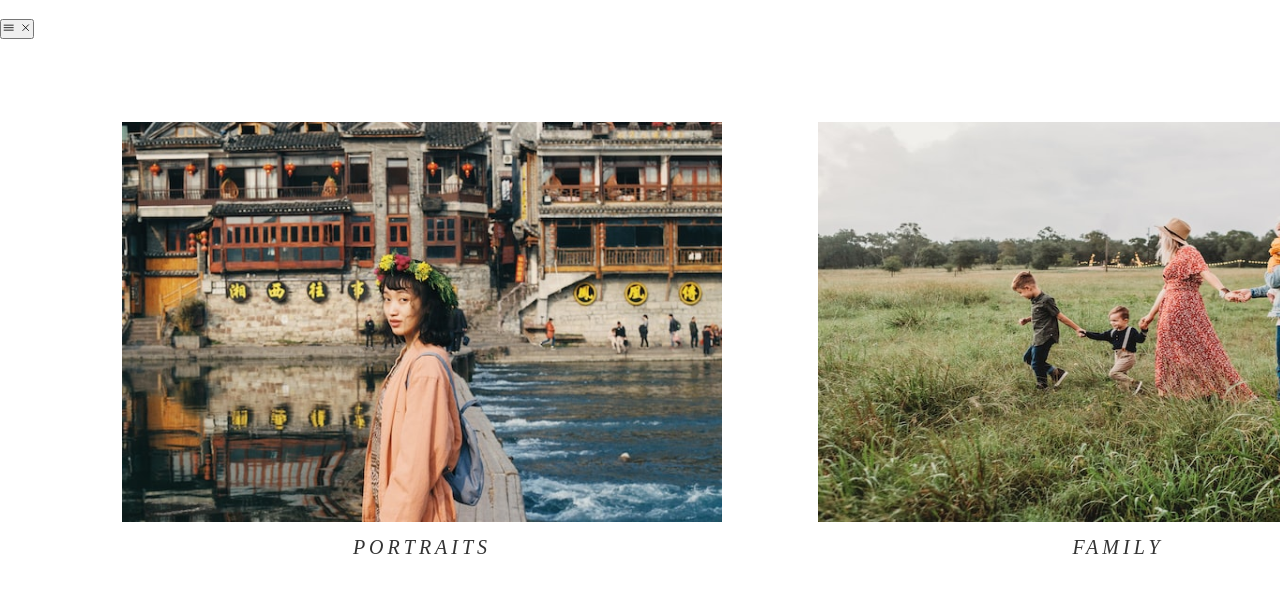
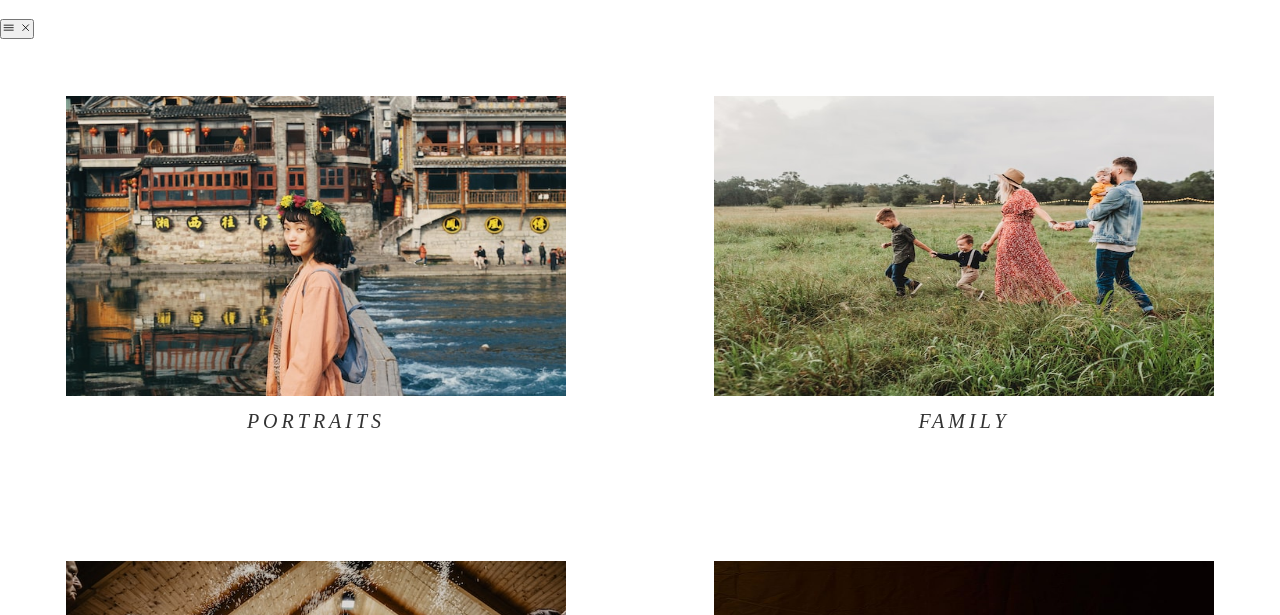
Before and after one commit to leomendezhk/yana-website, a plain HTML site: page portfolio.html in a window 1280 px wide. Shown: the part 120-735 px from the top of the page. Drawn offline with nearby package versions, Linux system fonts and the light colour scheme.

Commit message:
added queries portfolio page

```diff
--- a/styles/portfolio-style.css
+++ b/styles/portfolio-style.css
@@ -2,15 +2,15 @@
   padding: 12.2rem;
 }
 
-.portfolio-card {
-  height: 40rem;
-  width: 60rem;
+.section-portfolio .grid {
+  align-items: center;
+  justify-items: center;
   text-align: center;
 }
 
 .portfolio-img {
-  width: 100%;
-  height: 100%;
+  height: 30rem;
+  width: 50rem;
   margin-bottom: 0.5rem;
 }
 
--- a/styles/queries.css
+++ b/styles/queries.css
@@ -18,6 +18,11 @@
   .booking-text {
     font-size: 1.8rem;
     padding: 0;
+  }
+
+  /* PORTFOLIO */
+  .section-portfolio {
+    padding: 9.6rem 4rem;
   }
 }
 
@@ -59,6 +64,12 @@
 
   .section-featured {
     padding: 9.6rem 0;
+  }
+
+  /* PORTFOLIO PAGE */
+  .portfolio-img {
+    height: 25rem;
+    width: 45rem;
   }
 }
 
@@ -180,6 +191,11 @@
     flex: 100%;
     text-align: center;
   }
+
+  /* PORTFOLIO PAGE */
+  .section-portfolio .grid--2-cols {
+    grid-template-columns: 1fr;
+  }
 }
 
 /* *********************** */
```
Also changed, not shown: contact.html (+2 -0 lines).
